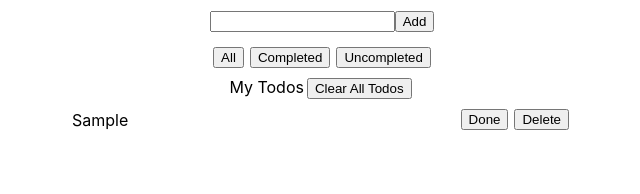
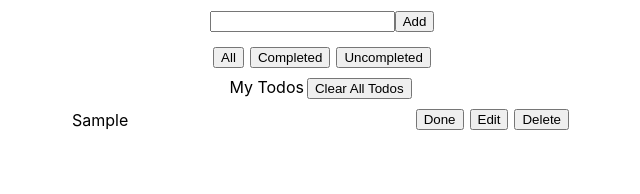
Before and after one commit to cwc329/react-todolist, a React (Create React App) app: page / in a window 1280 px wide. Both pictures are taken after typing "Sample" into the empty fields and a click on the button "Add". Shown: the top 194 px of the page, without its empty margins (318-958 px from the left). Built offline with nearby package versions, Linux system fonts and the light colour scheme.

Commit message:
add new function: editing todos

```diff
--- a/src/App.js
+++ b/src/App.js
@@ -22,7 +22,7 @@ const TodosWrapper = styled.div`
 
 function App() {
   const [todos, setTodos] = useState([]);
-  const [inputs, setInputs] = useState({ content: '' });
+  const [inputs, setInputs] = useState({ content: '', editingContent: '' });
   const [filter, setFilter] = useState('all');
 
   const id = useRef(1);
@@ -49,9 +49,7 @@ function App() {
 
     inputChange: (e) => {
       setInputs(
-        {
-          content: e.target.value,
-        },
+        { ...inputs, content: e.target.value },
       );
     },
 
@@ -75,11 +73,48 @@ function App() {
     editBtnClick: (e) => {
       const selectId = Number(e.target.closest('.todo__card').attributes['data-id'].value);
       setTodos(
+        todos.map((todo) => (todo.id !== selectId
+          ? { ...todo, isEditing: false }
+          : { ...todo, isEditing: true }
+        )),
+      );
+      setInputs(
+        { ...inputs, editingContent: e.target.value }
+      )
+    },
+
+    editInputChange: e => {
+      setInputs(
+        { ...inputs, editingContent: e.target.value }
+      )
+    },
+
+    changeTodo: e =>{
+      if (!inputs.editingContent) return;
+      const selectId = Number(e.target.closest('.todo__card').attributes['data-id'].value);
+      setTodos(
         todos.map((todo) => (todo.id !== selectId ? todo : {
           ...todo,
-          isEditing: !todo.isEditing,
+          content: inputs.editingContent,
+          isEditing: false
         })),
       );
+      setInputs(
+        {...inputs, editingContent: ''}
+      )
+    },
+
+    cancelEditing: e => {
+      const selectId = Number(e.target.closest('.todo__card').attributes['data-id'].value);
+      setTodos(
+        todos.map((todo) => (todo.id !== selectId ? todo : {
+          ...todo,
+          isEditing: false
+        })),
+      );
+      setInputs(
+        {...inputs, editingContent: ''}
+      )
     },
 
     filtersChange: (e) => {
@@ -95,8 +130,8 @@ function App() {
   };
 
   useEffect(() => {
-
-  }, []);
+    console.log(inputs)
+  }, [inputs]);
 
   return (
     <AppWrapper className="App">
--- a/src/components/Todos.js
+++ b/src/components/Todos.js
@@ -2,11 +2,15 @@ import { useContext } from 'react';
 import styled, { css } from 'styled-components';
 
 const TodoCard = styled.div`
-  text-decoration: ${(props) => (props.isCompleted ? 'line-through' : 'none')};
+
   max-width: 500px;
   display: flex;
   justify-content: space-between;
   align-items: center;
+
+  & .todo__card__content {
+    text-decoration: ${(props) => (props.isCompleted ? 'line-through' : 'none')};
+  }
 `;
 
 const Button = styled.button`
@@ -16,17 +20,24 @@ const Button = styled.button`
 function Todos({ StyleContext, todo, handlers }) {
   return (
     <TodoCard className="todo__card" data-id={todo.id} isCompleted={todo.isCompleted}>
-      <div className="todo__card__content">
-        {todo.content}
-      </div>
-      <div className="todo__card__controls">
+      {todo.isEditing && <textarea onChange={handlers.editInputChange} defaultValue={todo.content}></textarea>}
+      {todo.isEditing && <div className="todo__card__controls">
+        <Button className="todo__card__controls__cancelBtn" onClick={handlers.cancelEditing}>Cancel</Button>
+        <Button className="todo__card__controls__changeBtn" onClick={handlers.changeTodo}>Change</Button>
+      </div>}
+      {!todo.isEditing && <div className="todo__card__content">{todo.content}</div>}
+      {!todo.isEditing
+        && (<div className="todo__card__controls">
           <Button className="todo__card__controls__statusBtn" onClick={handlers.changeStatus}>
             {(!todo.isCompleted && 'Done') || (todo.isCompleted && 'Undone')}
+          </Button>
+          <Button className="todo__card__contorls__editBtn" onClick={handlers.editBtnClick}>
+            Edit
           </Button>
           <Button className="todo__card__controls__deleteBtn" onClick={handlers.deleteTodo}>
             Delete
           </Button>
-      </div>
+        </div>)}
     </TodoCard>
   );
 }
```
Also changed, not shown: package.json (+1 -8 lines), .eslintrc.js, 1 other file (tests, documents, lock files or other folders). Lines whose indentation alone changed are shown as unchanged.
